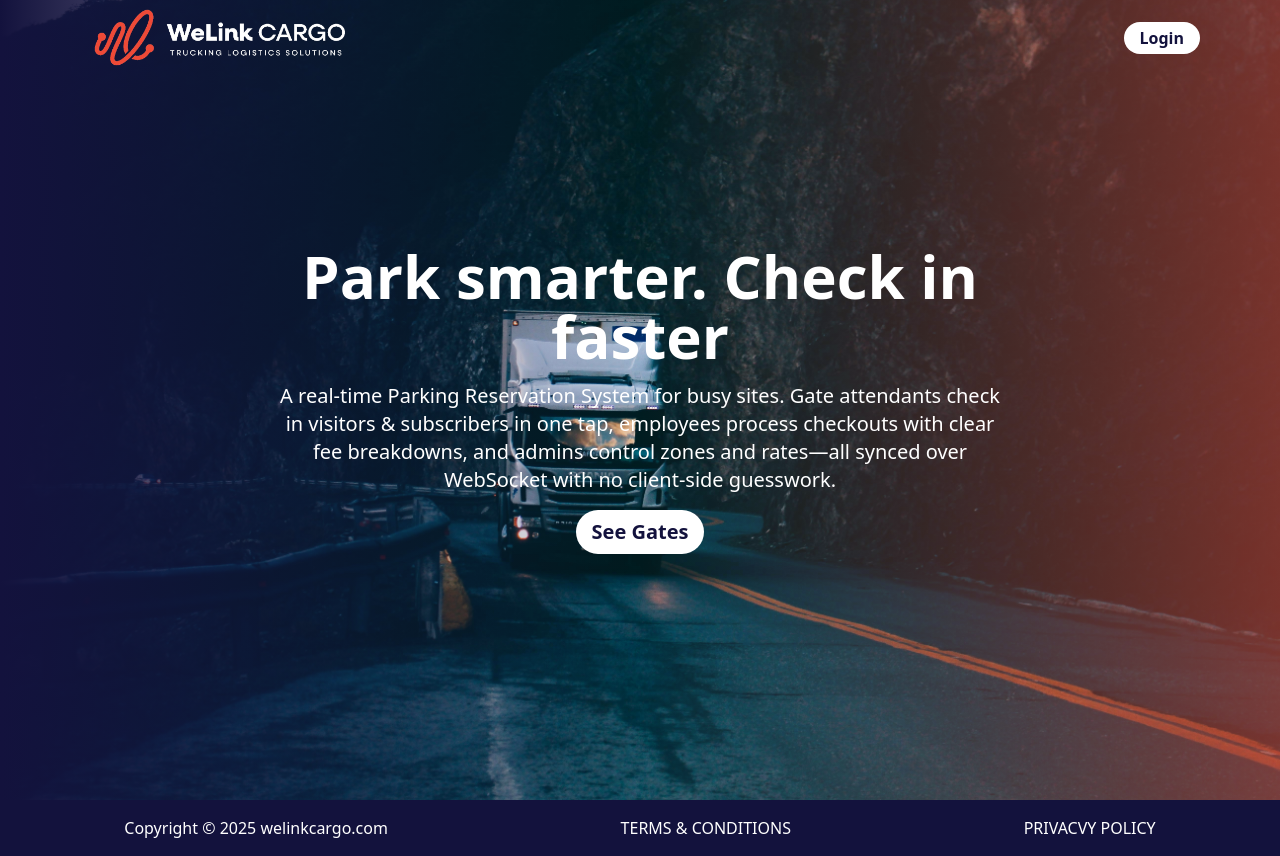
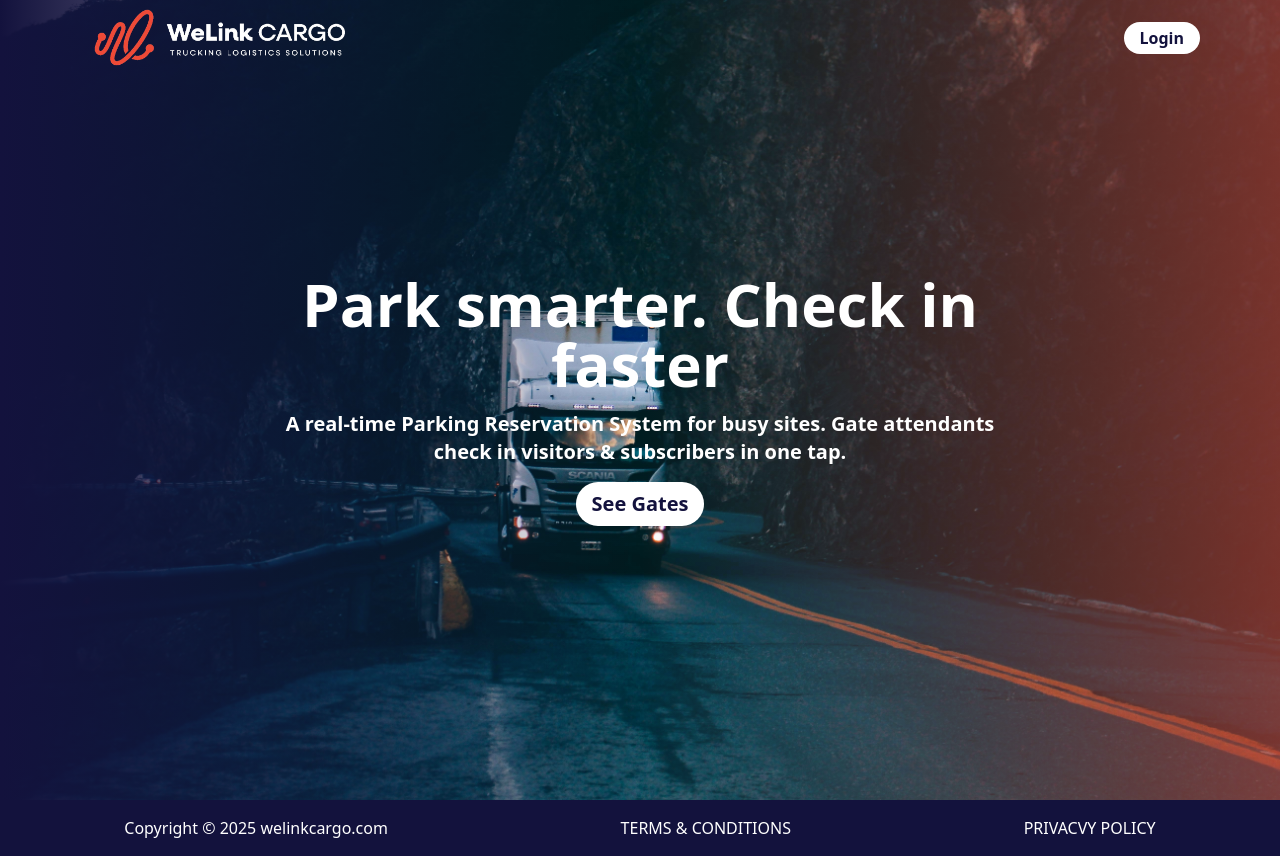
Before and after one commit to ahmedesmail01/cargo-parking, a Next.js app: page / in a window 1280 px wide. Built offline with nearby package versions, Linux system fonts and the light colour scheme.

Commit message:
feat(Hero): add animation effects using framer-motion
Add framer-motion package and implement entrance animations for Hero section elements to improve visual appeal and user engagement. Animations include fade-in and slide-up effects with staggered delays.

```diff
--- a/components/Home/Hero/HeroContent.tsx
+++ b/components/Home/Hero/HeroContent.tsx
@@ -1,23 +1,40 @@
+"use client";
 import React from "react";
+import { motion } from "motion/react";
 
 const HeroContent = () => {
   return (
     <div className="relative z-10 w-full max-w-3xl flex flex-col items-center justify-center gap-4 !p-4">
-      <h1 className="text-2xl md:text-3xl lg:text-6xl font-bold text-center text-white">
+      <motion.h1
+        initial={{ y: -20, opacity: 0 }}
+        whileInView={{ y: 0, opacity: 1, transition: { duration: 0.7 } }}
+        className="text-2xl md:text-3xl lg:text-6xl font-bold text-center text-white"
+      >
         Park smarter. Check in faster
-      </h1>
-      <p className="text-sm lg:text-xl text-white text-center">
+      </motion.h1>
+      <motion.p
+        initial={{ y: -20, opacity: 0 }}
+        whileInView={{
+          y: 0,
+          opacity: 1,
+          transition: { duration: 1, delay: 0.2 },
+        }}
+        className="text-sm lg:text-xl font-semibold text-white text-center"
+      >
         A real-time Parking Reservation System for busy sites. Gate attendants
-        check in visitors & subscribers in one tap, employees process checkouts
-        with clear fee breakdowns, and admins control zones and rates—all synced
-        over WebSocket with no client-side guesswork.
-      </p>
-      <a
+        check in visitors & subscribers in one tap.
+      </motion.p>
+      <motion.a
+        initial={{ opacity: 0 }}
+        whileInView={{
+          opacity: 1,
+          transition: { duration: 1, delay: 0.6 },
+        }}
         href="#gates"
         className="hover:bg-custom-deep-blue hover:text-white transition-all duration-300 bg-white font-bold text-sm lg:text-xl cursor-pointer text-custom-deep-blue !px-4 !py-2 rounded-3xl"
       >
         See Gates
-      </a>
+      </motion.a>
     </div>
   );
 };
--- a/package.json
+++ b/package.json
@@ -27,6 +27,7 @@
     "clsx": "^2.1.1",
     "jwt-decode": "^4.0.0",
     "lucide-react": "^0.542.0",
+    "motion": "^12.23.12",
     "next": "15.5.2",
     "next-themes": "^0.4.6",
     "react": "19.1.0",
```
Also changed, not shown: 1 other file (tests, documents, lock files or other folders).
